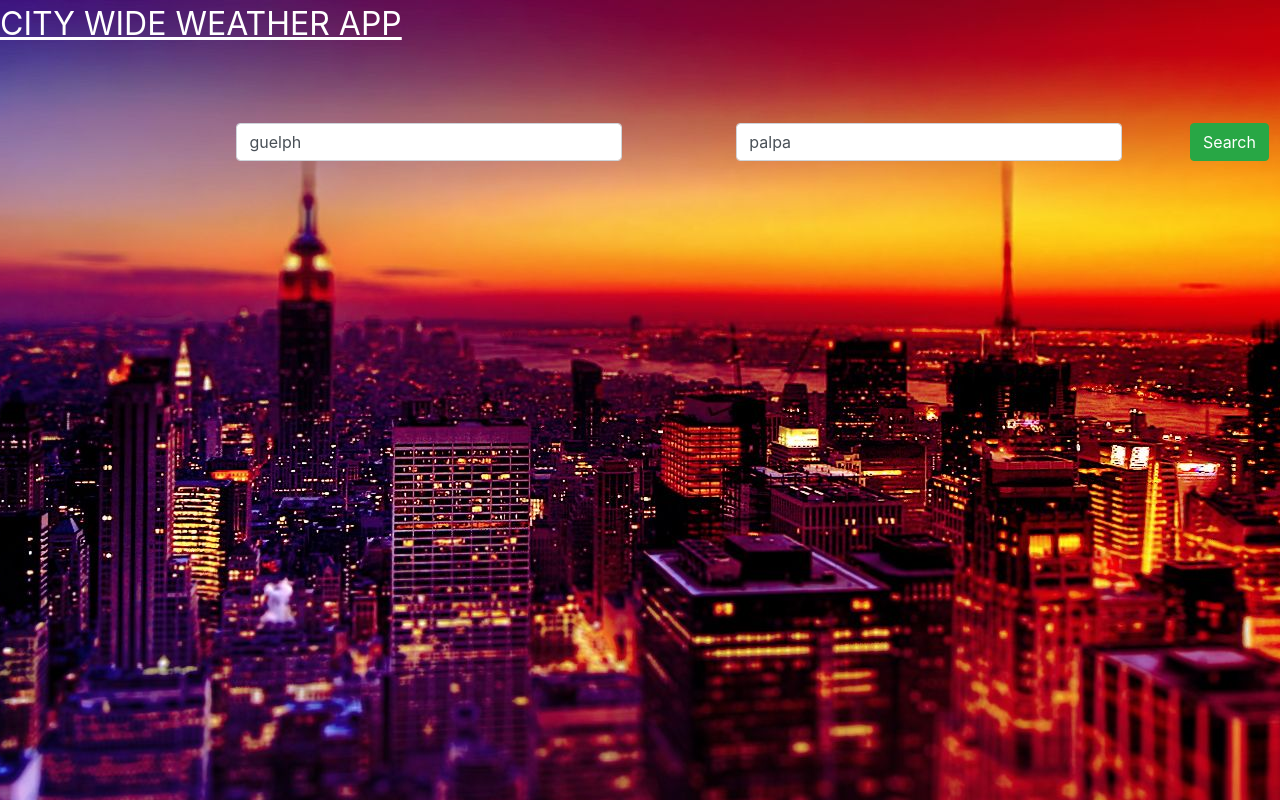
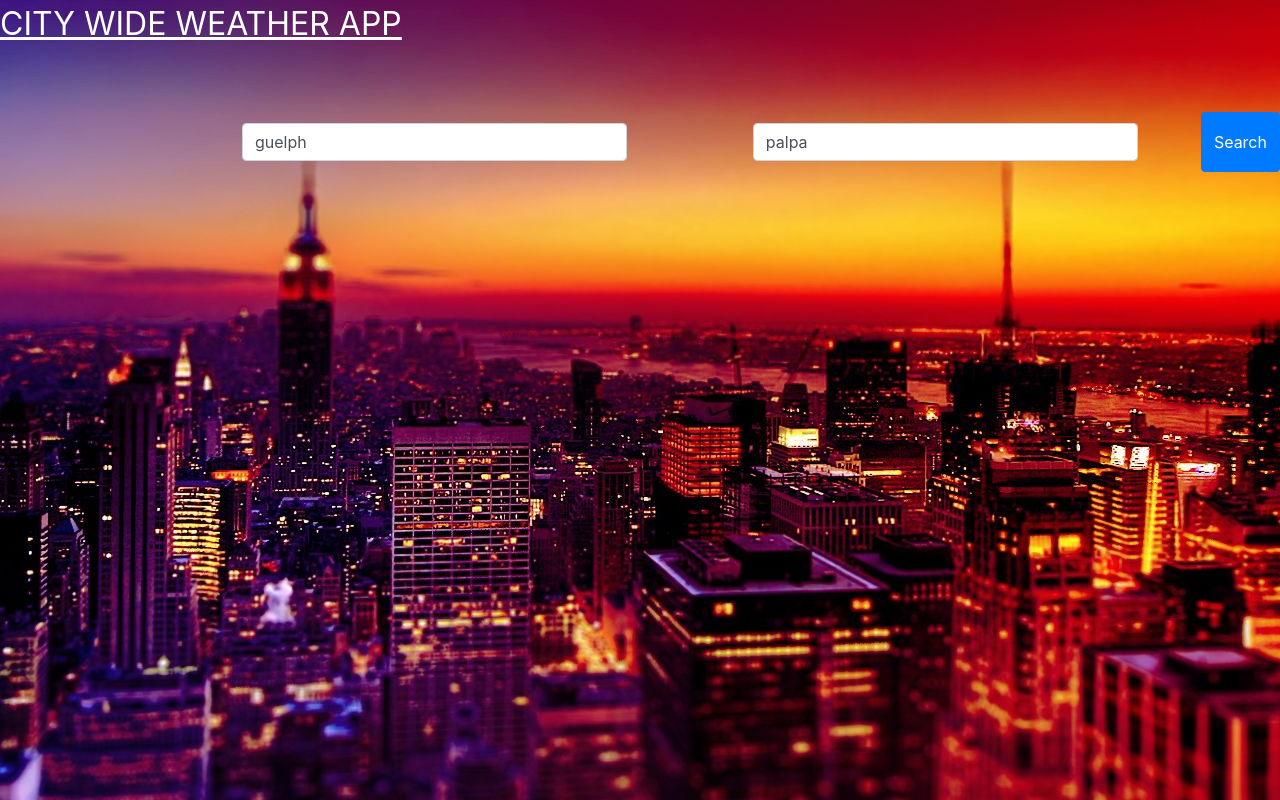
Before and after one commit to maftab5/citywide-weatherapp, a React (Create React App) app: page / in a window 1280 px wide. Built offline with nearby package versions, Linux system fonts and the light colour scheme; no server answers.

Commit message:
"update: changing the button for search"

```diff
--- a/src/components/SearchLocation.js
+++ b/src/components/SearchLocation.js
@@ -39,7 +39,7 @@ const SearchLocation = ({ value, change, submit }) => (
       <input
         type="button"
         onClick={submit}
-        className="btn btn-success"
+        className="btn btn-primary"
         value="Search"
       />
     </div>
```
